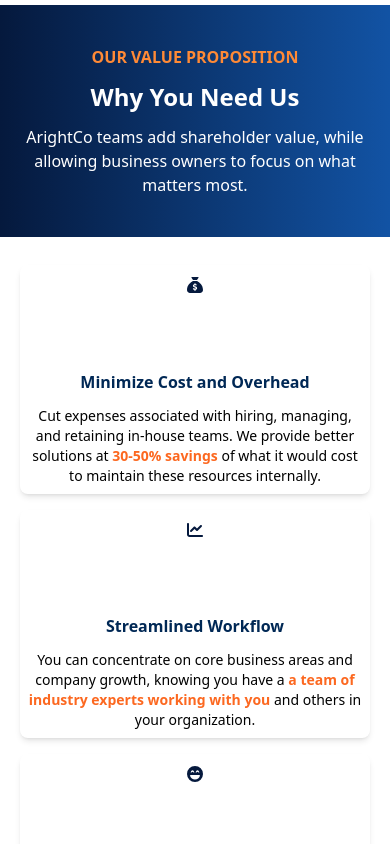
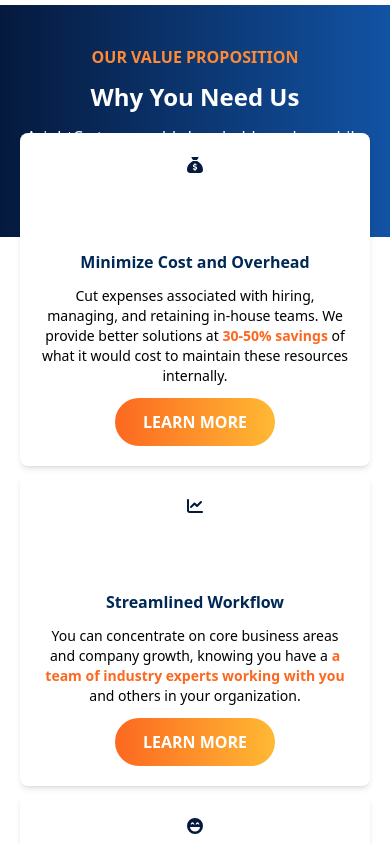
Before and after one commit to tanujchowdhury/nextjs-arightco-website, a Next.js app: page / in a window 390 px wide. Shown: the part 4040-4884 px from the top of the page. Built offline with nearby package versions, Linux system fonts and the light colour scheme.

Commit message:
responsive cards

```diff
--- a/components/card.tsx
+++ b/components/card.tsx
@@ -62,18 +62,29 @@
     return (
       <motion.div
         whileHover={{
-          y: -20,
+
         }}
         transition={{
           duration: 0.2,
         }}
-        className="flex flex-col items-center justify-center rounded-lg shadow-md text-center p-2 m-2 gap-3 w-full h-full group hover:bg-gradient-to-r hover:from-blue hover:to-blue-light"
+        className="flex flex-col items-center justify-center rounded-lg shadow-md text-center p-5 m-1 gap-3 w-full h-full group bg-white -translate-y-32"
       >
-        <div className="w-[10vh] h-[10vh] text-blue">{children}</div>
-        <div className="text-blue-dark font-bold lg:text-2xl group-hover:text-white">
+        <div className="w-[10vh] h-[10vh] text-blue group-hover:text-orange-dark">
+          {children}
+        </div>
+        <div className="text-blue-dark font-bold lg:text-2xl">
           {title}
         </div>
-        <div className="text-sm lg:text-base group-hover:text-white"><p>{text[0]}<span className="text-orange-dark font-bold">{text[1]}</span>{text[2]}</p></div>
+        <div className="text-sm lg:text-base">
+          <p>
+            {text[0]}
+            <span className="text-orange-dark font-bold">{text[1]}</span>
+            {text[2]}
+          </p>
+        </div>
+        <button className="h-12 w-40 rounded-full text-white font-bold bg-gradient-to-r from-orange-dark to-orange-light hover:from-blue-dark hover:to-blue-light cursor-pointer">
+          LEARN MORE
+        </button>
       </motion.div>
     );
   }
```
